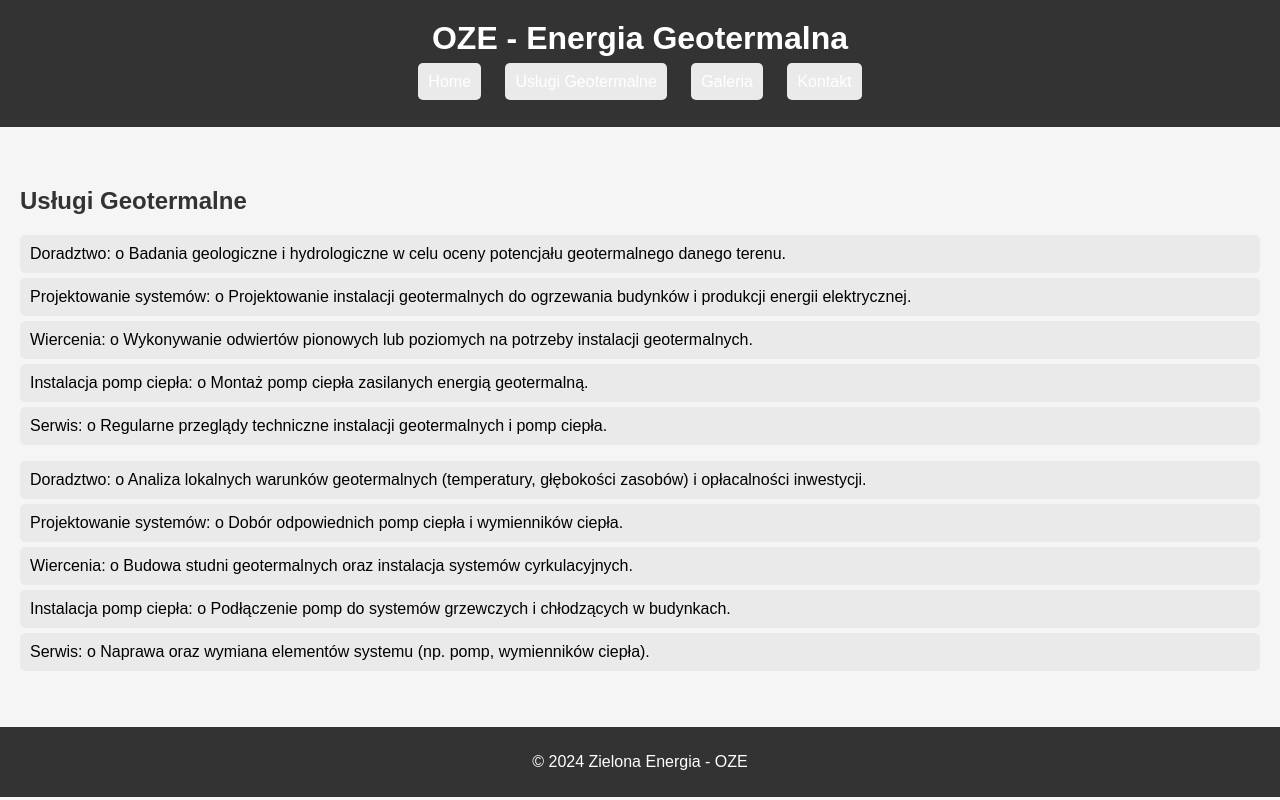
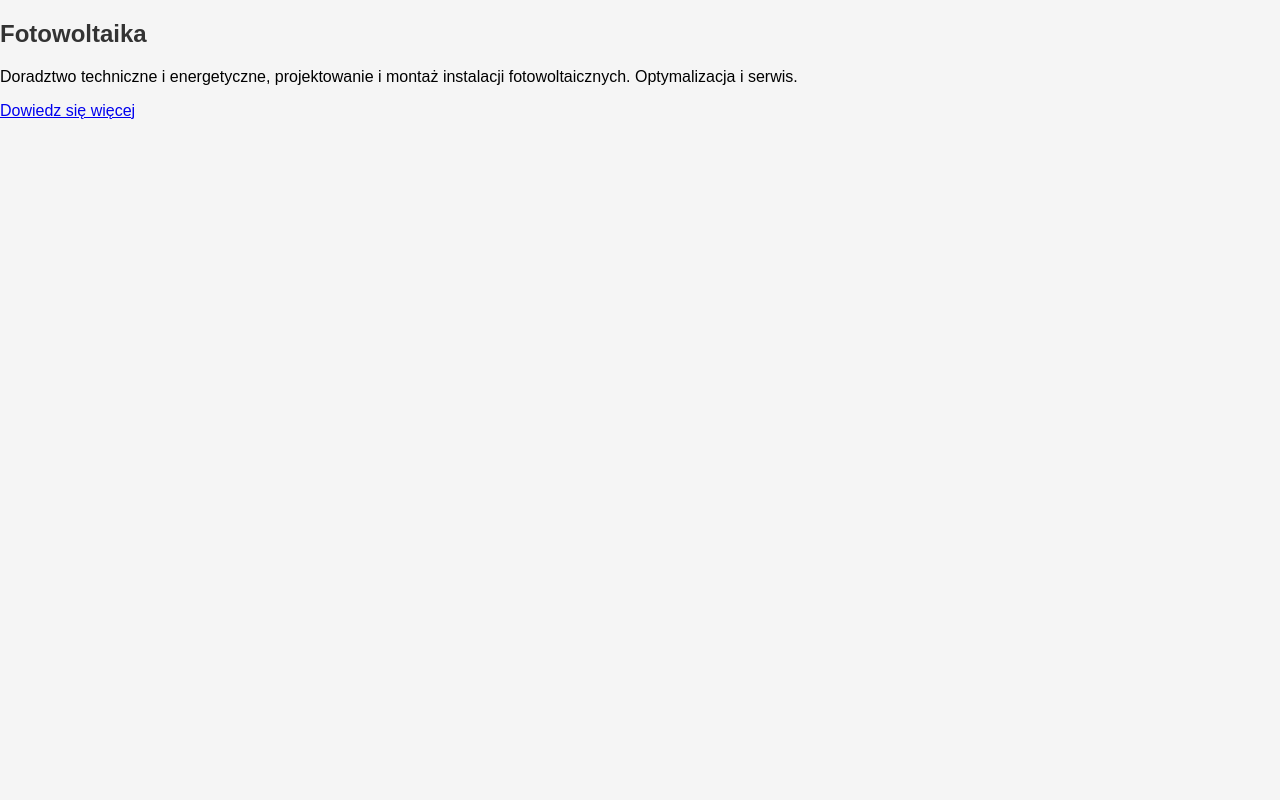
Before and after one commit to no-witam/zielona-energia, a PHP site: page / in a window 1280 px wide. Run offline with PHP 8.4, Linux system fonts and the light colour scheme; data that the repository does not hold is empty.

Commit message:
Update index.php

```diff
--- a/index.php
+++ b/index.php
@@ -1,57 +1,60 @@
-<?php
-include 'database.php';
-
-// Pobranie danych o usługach z tabeli "energia geometralna"
-$query = "SELECT * FROM `energia geometralna`";
-$result = mysqli_query($conn, $query);
-?>
-
 <!DOCTYPE html>
 <html lang="pl">
 <head>
     <meta charset="UTF-8">
     <meta name="viewport" content="width=device-width, initial-scale=1.0">
-    <title>Usługi Geotermalne - Zielona Energia</title>
+    <title>Zielona Energia</title>
     <link rel="stylesheet" href="style.css">
+    <script>
+        // JavaScript do zmiany slajdów
+        let currentSlide = 0;
+        function showSlide(index) {
+            const slides = document.querySelectorAll('.slide');
+            const dots = document.querySelectorAll('.dot');
+            slides.forEach(slide => slide.style.display = 'none');
+            dots.forEach(dot => dot.classList.remove('active'));
+            slides[index].style.display = 'block';
+            dots[index].classList.add('active');
+        }
+
+        function nextSlide() {
+            currentSlide = (currentSlide + 1) % 3;
+            showSlide(currentSlide);
+        }
+
+        window.onload = function() {
+            showSlide(currentSlide);
+            setInterval(nextSlide, 5000); // Zmiana slajdu co 5 sekund
+        }
+    </script>
 </head>
 <body>
-    <header>
-        <div class="logo">
-            <h1>OZE - Energia Geotermalna</h1>
+    <div class="background">
+        <div class="content">
+            <div class="slideshow-container">
+                <div class="slide">
+                    <h2>Fotowoltaika</h2>
+                    <p>Doradztwo techniczne i energetyczne, projektowanie i montaż instalacji fotowoltaicznych. Optymalizacja i serwis.</p>
+                    <a href="details.php?category=fotowoltaika" class="button">Dowiedz się więcej</a>
+                </div>
+                <div class="slide">
+                    <h2>Turbiny Wiatrowe</h2>
+                    <p>Kompleksowe usługi od projektowania po serwis i demontaż turbin wiatrowych. Optymalizacja wydajności systemów.</p>
+                    <a href="details.php?category=wiatraki" class="button">Dowiedz się więcej</a>
+                </div>
+                <div class="slide">
+                    <h2>Energia Geotermalna</h2>
+                    <p>Doradztwo i badania, projektowanie i montaż systemów geotermalnych. Wiercenia i serwis pomp ciepła.</p>
+                    <a href="details.php?category=geotermia" class="button">Dowiedz się więcej</a>
+                </div>
+
+                <div class="dots">
+                    <span class="dot" onclick="showSlide(0)"></span>
+                    <span class="dot" onclick="showSlide(1)"></span>
+                    <span class="dot" onclick="showSlide(2)"></span>
+                </div>
+            </div>
         </div>
-        <nav>
-            <ul>
-                <li><a href="#">Home</a></li>
-                <li><a href="#services">Usługi Geotermalne</a></li>
-                <li><a href="#gallery">Galeria</a></li>
-                <li><a href="#contact">Kontakt</a></li>
-            </ul>
-        </nav>
-    </header>
-
-    <section id="services">
-        <h2>Usługi Geotermalne</h2>
-        <?php
-        if (mysqli_num_rows($result) > 0) {
-            while ($row = mysqli_fetch_assoc($result)) {
-                echo "<ul>";
-                echo "<li>Doradztwo: " . $row['Doradztwo i badania geotermalne'] . "</li>";
-                echo "<li>Projektowanie systemów: " . $row['Projektowanie systemów geotermalnych'] . "</li>";
-                echo "<li>Wiercenia: " . $row['Wiercenia geotermalne'] . "</li>";
-                echo "<li>Instalacja pomp ciepła: " . $row['Instalacja pomp ciepła'] . "</li>";
-                echo "<li>Serwis: " . $row['Serwis i konserwacja systemów geotermalnych'] . "</li>";
-                echo "</ul>";
-            }
-        } else {
-            echo "<p>Brak danych o usługach geotermalnych.</p>";
-        }
-        ?>
-    </section>
-
-    <!-- Inne sekcje, np. galeria -->
-
-    <footer>
-        <p>© 2024 Zielona Energia - OZE</p>
-    </footer>
+    </div>
 </body>
 </html>
```
